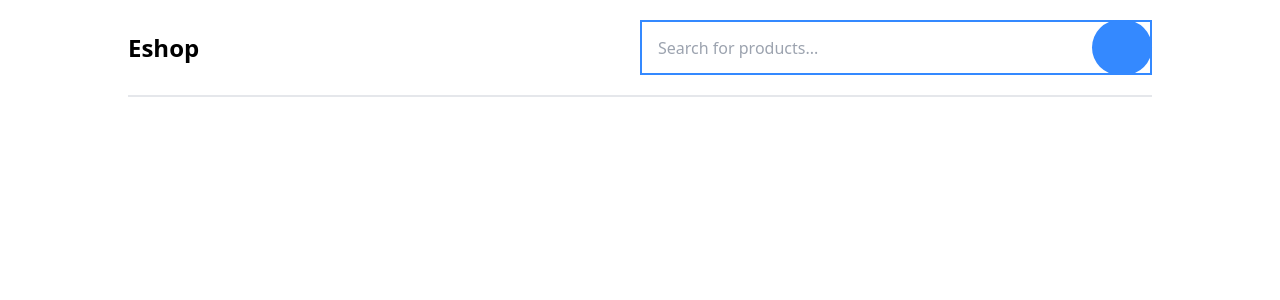
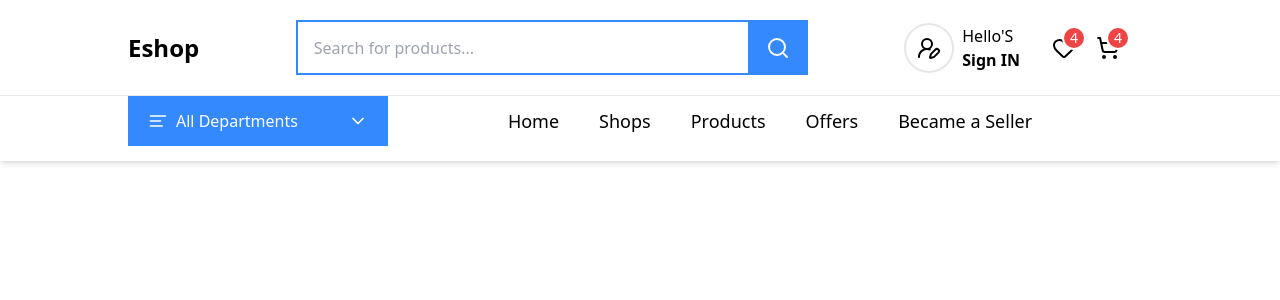
Before and after one commit to vikasutf8/e-iiitdmj, a Next.js app in the folder apps/user-ui/: page / in a window 1280 px wide. Shown: the top 300 px of the page. Built offline with nearby package versions, Linux system fonts and the light colour scheme.

Commit message:
Feat : header with scroll

```diff
--- a/apps/user-ui/src/app/page.tsx
+++ b/apps/user-ui/src/app/page.tsx
@@ -1,6 +1,9 @@
 export default function Index() {
   return (
     <>
+    <div className="h-[200vh]">
+
+    </div>
     </>
   );
 }
--- /dev/null
+++ b/apps/user-ui/src/assests/svgs/profile-icon.jsx
@@ -0,0 +1,13 @@
+import React from 'react'
+
+const ProfileIcon = () => {
+  return (
+    <svg xmlns="http://www.w3.org/2000/svg" width="24" height="24" viewBox="0 0 24 24" fill="none" stroke="currentColor" stroke-width="2" stroke-linecap="round" stroke-linejoin="round" className="lucide lucide-user-round-pen-icon lucide-user-round-pen">
+      <path d="M2 21a8 8 0 0 1 10.821-7.487"/>
+      <path d="M21.378 16.626a1 1 0 0 0-3.004-3.004l-4.01 4.012a2 2 0 0 0-.506.854l-.837 2.87a.5.5 0 0 0 .62.62l2.87-.837a2 2 0 0 0 .854-.506z"/>
+      <circle cx="10" cy="8" r="5"/>
+    </svg>
+  )
+}
+
+export default ProfileIcon
--- /dev/null
+++ b/apps/user-ui/src/configs/constant.tsx
@@ -0,0 +1,23 @@
+export const navItems: NavItemTypes[] = [
+    {
+        title: 'Home',
+        href: '/',
+    },
+    {
+        title: 'Shops',
+        href: '/shops',
+    },
+    {
+        title: 'Products',
+        href: '/products',
+    },
+    {
+        title: 'Offers',
+        href: '/offers',
+    },
+    {
+        title: 'Became a Seller',
+        href: '/seller',
+    },
+
+]
--- /dev/null
+++ b/apps/user-ui/src/configs/global.d.ts
@@ -0,0 +1,6 @@
+
+type NavItemTypes = {
+    title: string;
+    href: string;
+
+}
--- /dev/null
+++ b/apps/user-ui/src/shared/widgets/header-bottom.tsx
@@ -0,0 +1,106 @@
+'use client'
+import { AlignLeft, ChevronDown, Heart, ShoppingCart } from 'lucide-react';
+import React, { useEffect, useState } from 'react'
+import { navItems } from '../../configs/constant';
+import Link from 'next/link';
+import ProfileIcon from '../../assests/svgs/profile-icon';
+
+const HeaderBottom = () => {
+    const [show, setShow] = useState(false);
+    const [isSticky, setIsSticky] = useState(false);
+
+
+    // tracking scroll position
+    useEffect(() => {
+        const handleScroll = () => {
+            if (window.scrollY > 100) {
+
+                setIsSticky(true);
+            }
+            else {
+                setIsSticky(false);
+            }
+        };
+
+        window.addEventListener('scroll', handleScroll);
+
+        return () => {
+            window.removeEventListener('scroll', handleScroll);
+        };
+    }, [isSticky]);
+    return (
+        <div className={`w-full h-[65px] transition-all duration-500 ${isSticky ? 'fixed top-0 left-0 z-100 bg-white shadow-lg' : 'relative'}`}>
+            <div className={`w-[80%] relative m-auto flex justify-between items-center ${isSticky ? 'pt-3' : 'py-0'}`}>
+                {/* all dropdowns */}
+                <div className={`w-[260px] ${isSticky && '-mb-2'} cursor-pointer flex items-center justify-between px-5 h-[50px] bg-[#3489FF] `}
+                    onClick={() => setShow(!show)}>
+                    <div className='flex items-center gap-2'>
+                        <AlignLeft color='white' size={20} />
+                        <span className='text-white font-medium'>All Departments</span>
+                    </div>
+                    <ChevronDown color='white' size={20} />
+                </div>
+                {/* department dropdown */}
+                {
+                    show && (
+                        <div className={`absolute left-0 ${isSticky ? 'top-[70px]' : 'top-[50px]'} w-[260px] h-[400px] bg-[#f5f5f5] shadow-lg rounded-b-md overflow-hidden`}>
+
+                        </div>
+                    )
+                }
+
+                {/* navigation Links */}
+                <div className='flex items-center justify-center'>
+                    {
+                        navItems.map((item: NavItemTypes, index: number) => {
+                            return (
+                                <Link key={index} href={item.href} className='px-5 font-medium text-lg'>
+                                    {item.title}
+                                </Link>
+                            )
+                        })
+                    }
+                </div>
+
+                {/* user profile */}
+                {
+                    isSticky && (
+                        <div className='flex items-center gap-8'>
+                            <div className='flex items-center gap-2 '>
+                                <Link href={"/login"}
+                                    className='border-2 w-[50px] h-[50px] m-auto flex items-center justify-center rounded-full border-[#010f1c1a]'>
+                                    <ProfileIcon />
+                                </Link>
+                                <Link href={"/login"}>
+                                    <span className='block font-medium '>Hello'S</span>
+                                    <span className='font-semibold'>Sign IN</span>
+                                </Link>
+                            </div>
+                            <div className='flex items-center gap-5'>
+                                <Link href={"/wishlist"} className='relative'>
+                                    <Heart />
+                                    <div className='w-6 h-6 border-2 border-white bg-red-500 flex items-center justify-center absolute top-[-10px] right-[-10px] rounded-full'>
+                                        <span className='text-white font-white text-sm'>4</span>
+                                    </div>
+                                </Link>
+                                <Link href={"/cart"} className='relative'>
+                                    <ShoppingCart />
+                                    <div className='w-6 h-6 border-2 border-white bg-red-500 flex items-center justify-center absolute top-[-10px] right-[-10px] rounded-full'>
+                                        <span className='text-white font-white text-sm'>4</span>
+                                    </div>
+                                </Link>
+                            </div>
+                            <div>
+                            </div>
+                        </div>
+                    )
+                }
+                <div>
+
+                </div>
+            </div>
+        </div>
+    )
+}
+
+export default HeaderBottom
--- a/apps/user-ui/src/shared/widgets/header.tsx
+++ b/apps/user-ui/src/shared/widgets/header.tsx
@@ -1,11 +1,16 @@
 import Link from 'next/link'
 import React from 'react'
+import { Heart, Search, SearchCheck, ShoppingCart } from 'lucide-react';
+import ProfileIcon from '../../assests/svgs/profile-icon';
+import HeaderBottom from './header-bottom';
+
+
 
 const Header = () => {
     return (
-    <div className='w-full bg-white
-    '>
-        <div className='w-[80%] py-5 m-auto flex flex-row justify-between items-center border-b-2 border-gray-200 '>
+        <div className='w-full bg-white shadow-md  border-b-[#99999938]'
+    >
+            <div className='w-[80%] py-5 m-auto flex flex-row justify-between items-center  '>
                 <div>
                     <Link href='/'>
                         <span className='text-2xl font-bold'>Eshop</span>
@@ -13,12 +18,43 @@ const Header = () => {
                 </div>
                 <div className='w-[50%] relative'>
                     <input type="text" name="" id="" placeholder='Search for products...' className='w-full px-4 font-medium border-2 border-[#3489FF] outline-none h-[55px] ' />
-                <div className='w-[60px] cursor-pointer flex items-center justify-center h-[55px] bg-[#3489FF] rounded-full absolute right-0 top-0'>
+                    <div className='w-[60px] cursor-pointer flex items-center justify-center h-[55px] bg-[#3489FF]  absolute right-0 top-0'>
+                        <Search className='w-6 h-6 text-white' />
+                    </div>
 
+                </div>
+                <div className='flex items-center gap-8'>
+                    <div className='flex items-center gap-2 '>
+                        <Link href={"/login"}
+                            className='border-2 w-[50px] h-[50px] m-auto flex items-center justify-center rounded-full border-[#010f1c1a]'>
+                            <ProfileIcon />
+                        </Link>
+                        <Link href={"/login"}>
+                            <span className='block font-medium '>Hello'S</span>
+                            <span className='font-semibold'>Sign IN</span>
+                        </Link>
+                    </div>
+                    <div className='flex items-center gap-5'>
+                        <Link href={"/wishlist"} className='relative'>
+                         <Heart />
+                         <div className='w-6 h-6 border-2 border-white bg-red-500 flex items-center justify-center absolute top-[-10px] right-[-10px] rounded-full'>
+                            <span className='text-white font-white text-sm'>4</span>
+                         </div>
+                        </Link>
+                          <Link href={"/cart"} className='relative'>
+                        <ShoppingCart />
+                         <div className='w-6 h-6 border-2 border-white bg-red-500 flex items-center justify-center absolute top-[-10px] right-[-10px] rounded-full'>
+                            <span className='text-white font-white text-sm'>4</span>
+                         </div>
+                        </Link>
+                    </div>
+                    <div>
                     </div>
                 </div>
             </div>
 
+            <div className='border-b border-b-[#99999938]'/>
+                <HeaderBottom />
 
         </div>
     )
```
Lines whose indentation alone changed are shown as unchanged.
